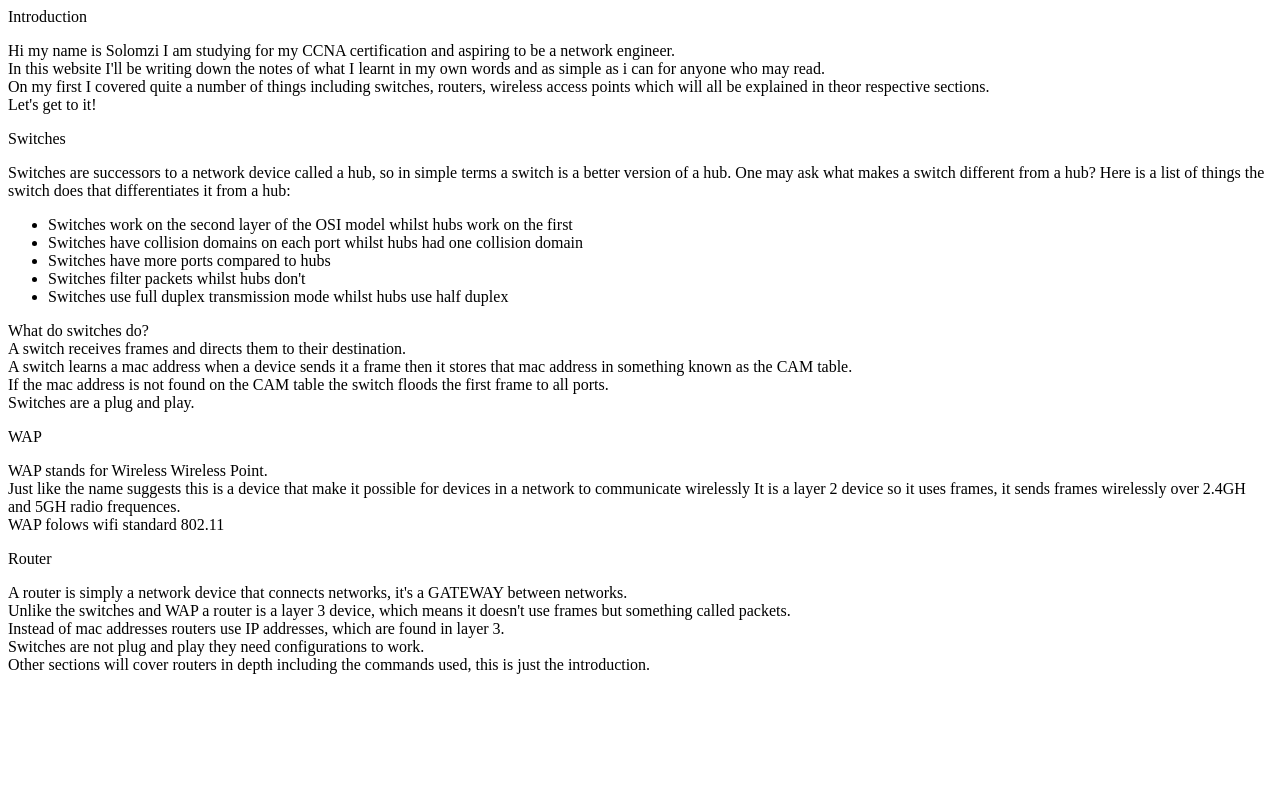
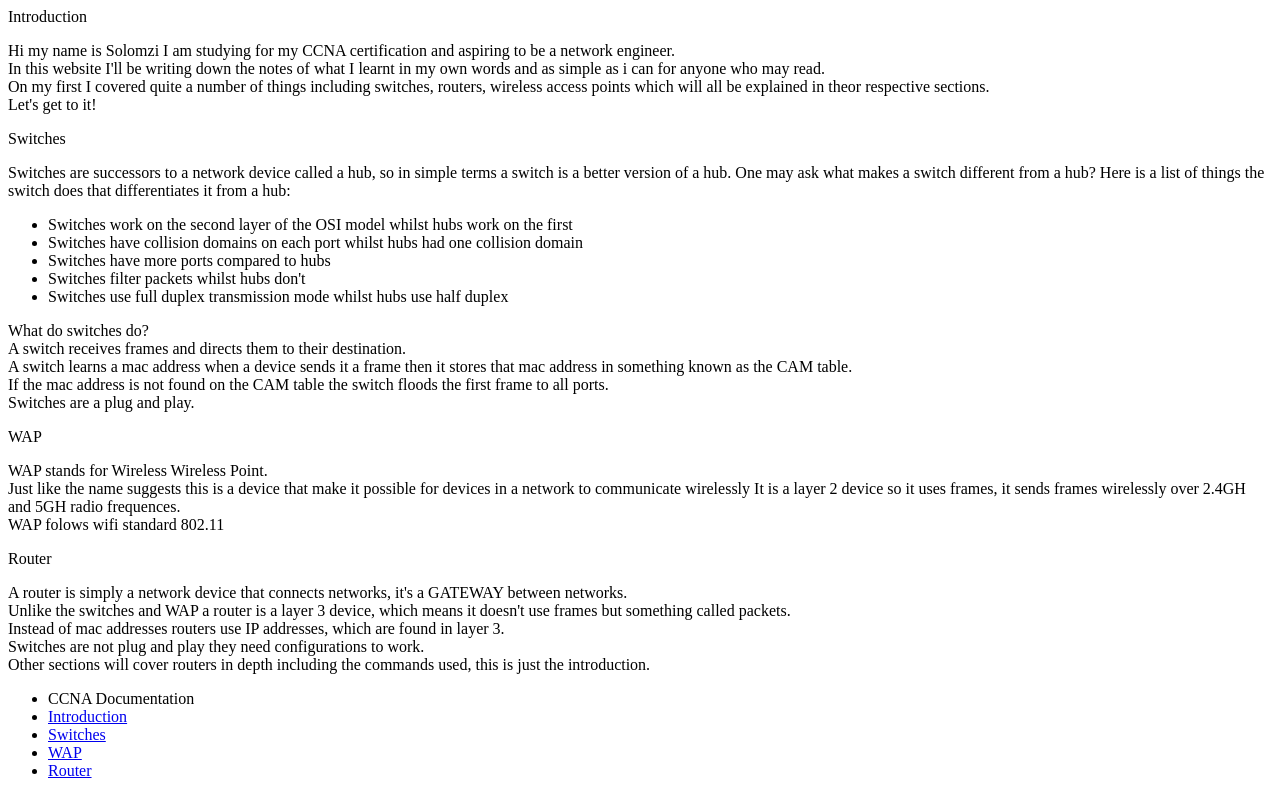
Before and after one commit to Ghostwolf73/CCNA-Documentation, a plain HTML site: page index.html in a window 1280 px wide. Drawn offline with Linux system fonts and the light colour scheme.

Commit message:
Nav bar added before the styling

```diff
--- a/index.html
+++ b/index.html
@@ -73,4 +73,14 @@
         </section>
 
     </main>
+
+    <nav id="nav-bar">
+        <ul id="nav_list">
+            <li><header>CCNA Documentation</header></li>
+            <li id="nav_li"><a class="nav-link" href="#Introduction">Introduction</a></li>
+            <li id="nav_li"><a class="nav-link" href="#Switches">Switches</a></li>
+            <li id="nav_li"><a class="nav-link" href="#WAP">WAP</a></li>
+            <li id="nav_li"><a class="nav-link" href="#Router">Router</a></li>
+        </ul>
+    </nav>
 </body>
```
